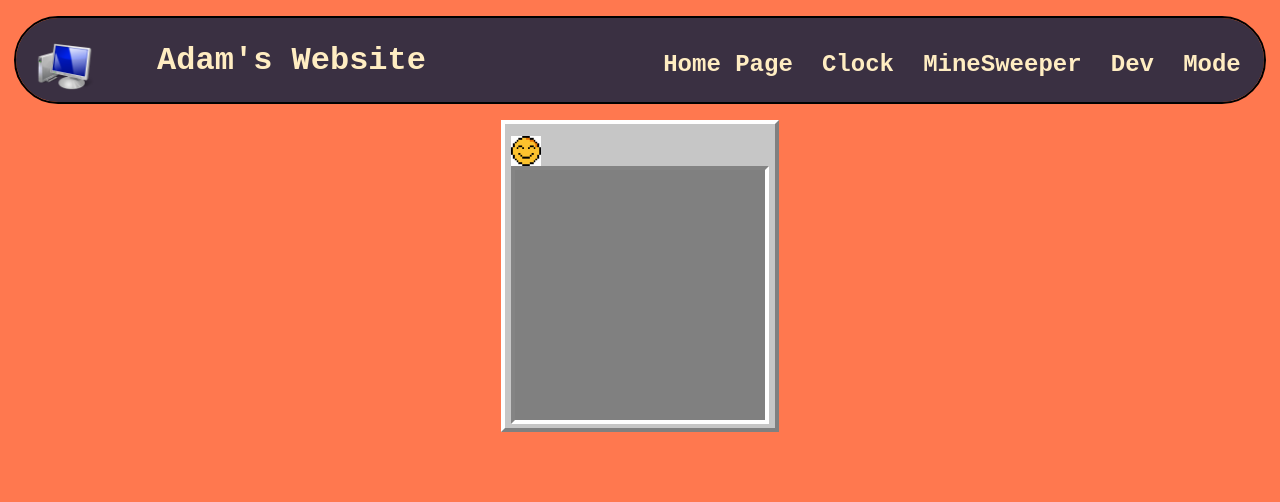
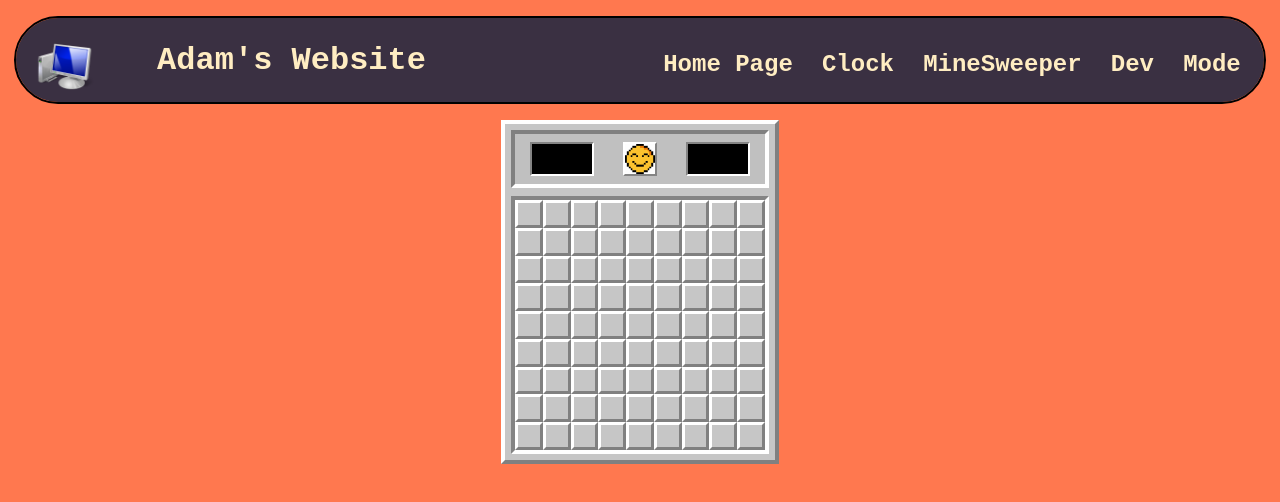
Before and after one commit to AdamCanard/react, a React app: page / in a window 1280 px wide. Shown: the top 502 px of the page. Built offline with nearby package versions, Linux system fonts and the light colour scheme.

Commit message:
Made it look like mine sweeper

```diff
--- a/src/Board.js
+++ b/src/Board.js
@@ -431,7 +431,6 @@ export default function Board({ maxRow, maxCol, bombs, height, width }) {
     display: grid;
     height: ${height}px;
     width: ${width}px;
-    align-items: center;
     grid-template-columns: repeat(${maxCol}, ${width / maxCol}px);
     grid-template-rows: repeat(${maxRow}, ${height / maxRow}px);
     border-left: 4px solid #848484;
@@ -442,31 +441,24 @@ export default function Board({ maxRow, maxCol, bombs, height, width }) {
 
   const BackBoardWrap = styled.section`
     display: flex;
-    height: ${height * 1.2}px;
+    flex-direction: column;
+    height: ${height + 80}px;
     width: ${width + 20}px;
-    padding-bottom: 4px;
-    justify-content: center;
-    align-items: flex-end;
+    justify-content: flex-end;
+    align-items: center;
+    padding-bottom: 6px;
     background-color: #c6c6c6;
     border-left: 4px solid #ffffff;
     border-top: 4px solid #ffffff;
     border-right: 4px solid #808080;
     border-bottom: 4px solid #808080;
+    row-gap: 8px;
   `;
 
   return (
-    <div
-      onContextMenu={(e) => e.preventDefault()}
-      style={{
-        display: "flex",
-        flexDirection: "column",
-        justifyContent: "center",
-      }}
-    >
+    <div onContextMenu={(e) => e.preventDefault()}>
       <BackBoardWrap>
-        <BackBoard>
-          <Timer />
-          <Smile />
+        <TopRow width={width} />
         <GridCSSWrap>
           {Object.values(grid).map((row, index) => {
             return Object.values(row).map((cell, col) => {
@@ -486,29 +478,62 @@ export default function Board({ maxRow, maxCol, bombs, height, width }) {
             });
           })}
         </GridCSSWrap>
-        </BackBoard>
       </BackBoardWrap>
     </div>
   );
 }
 
-function BackBoard({ children }) {
+function TopRow({ width }) {
+  const TopRowWrap = styled.section`
+    display: flex;
+    flex-direction: row;
+    align-items: center;
+    width: ${width}px;
+    padding-top: 8px;
+    padding-bottom: 8px;
+    justify-content: space-around;
+    background-color: #c0c0c0;
+    border-left: 4px solid #808080;
+    border-top: 4px solid #808080;
+    border-right: 4px solid #ffffff;
+    border-bottom: 4px solid #ffffff;
+  `;
+
+  const SevenSegWrap = styled.section`
+    height: 30px;
+    width: 60px;
+    background-color: black;
+    border-left: 2px solid #848484;
+    border-top: 2px solid #848484;
+    border-right: 2px solid #ffffff;
+    border-bottom: 2px solid #ffffff;
+  `;
   return (
     <>
-      <div className="BackBoard">{children}</div>
+      <TopRowWrap>
+        <SevenSegWrap>
+          <div className="Timer"></div>
+        </SevenSegWrap>
+
+        <Smile />
+        <SevenSegWrap>
+          <div className="Bombs"></div>
+        </SevenSegWrap>
+      </TopRowWrap>
     </>
   );
 }
 
-function Timer() {
-  return <></>;
-}
-
 function Smile() {
-  const SmileyWrap = styled.image`
+  const SmileyWrap = styled.section`
     display: flex;
     height: 30px;
     width: 30px;
+    justify-self: center;
+    border-left: 2px solid #ffffff;
+    border-top: 2px solid #ffffff;
+    border-right: 2px solid #848484;
+    border-bottom: 2px solid #848484;
   `;
 
   return (
--- a/src/Cell.js
+++ b/src/Cell.js
@@ -1,5 +1,6 @@
 import { useState, useEffect, useCallback } from "react";
 import flag from "./Flag.png";
+import styled from "styled-components";
 
 export default function Cell({
   obj,
@@ -15,19 +16,12 @@ export default function Cell({
     display: "flex",
     placeContent: "center",
     textAlign: "center",
-    height: height + "px",
-    width: width + "px",
+    height: height - 3 + "px",
+    width: width - 3 + "px",
     flexWrap: "wrap",
-
     fontFamily: "Lucida Console",
     fontSize: height / 2.5 + "px",
     userSelect: "none",
-    backgroundColor:
-      obj.objState === "closed" || obj.objState === "flagged"
-        ? "grey"
-        : obj.objState === "highlight"
-        ? "silver"
-        : "lightgrey",
   };
 
   function clickBox(e) {
@@ -51,7 +45,28 @@ export default function Cell({
     }
   }
 
+  const CellWrap = styled.section`
+    background-color: ${obj.objState === "closed" || obj.objState === "flagged"
+      ? "#c6c6c6"
+      : obj.objState === "highlight"
+      ? "white"
+      : "silver"};
+    border-left: ${obj.objState === "closed" || obj.objState === "flagged"
+      ? "3px solid #ffffff"
+      : "1px solid #848484"};
+    border-top: ${obj.objState === "closed" || obj.objState === "flagged"
+      ? "3px solid #ffffff"
+      : "1px solid #848484"};
+    border-right: ${obj.objState === "closed" || obj.objState === "flagged"
+      ? "3px solid #808080"
+      : "1px solid #848484"};
+    border-bottom: ${obj.objState === "closed" || obj.objState === "flagged"
+      ? "3px solid #808080"
+      : "1px solid #848484"};
+  `;
+
   return (
+    <CellWrap>
       <div onClick={clickBox} onContextMenu={clickBox} style={boxStyle}>
         {obj.objState === "show" && obj.objState != "flagged"
           ? obj.objVal === 9
@@ -65,5 +80,6 @@ export default function Cell({
           ""
         )}
       </div>
+    </CellWrap>
   );
 }
--- a/src/Homepage.js
+++ b/src/Homepage.js
@@ -11,11 +11,15 @@ This project helped me to structure my componants better, it also helped me lear
 It gave me a lot more practice managing state from parent and child componants.
 Im really happy with the logic, i am not so happy with all the redundant if statements i have in my logic
 \n
-Left to do is styling on the parent component to make it look like minesweeper, I want to render the flag or click on win and loss before running the alert and maybe find a better way to highlight blocks`;
+Left to do is
+styling to set numbers to be minesweeper photos,
+I need to implement timer and bombs, then fix the smile photo
+I want to render the flag or click on win and loss before running the alert and maybe find a better way to highlight blocks`;
 
 const postPara = `I am making the homepage / post system to keep a ledger of the things im working on, this post is specific is to see how the scroll it.
 I want to make everyother post to be in the reverse direction, I want to move all the paragraphs to a data file.
 This is the start of css monthlys, I'm only going to work on styles at the start of each month
+I need to fix the home page to allow dynamic sized components, next to do is a post adder
 `;
 
 export default function Homepage() {
@@ -24,7 +28,7 @@ export default function Homepage() {
       <Post name={"Post"} comp={""} para={postPara} />
       <Post
         name={"MineSweeper"}
-        comp={<Minesweeper height={250} width={250} />}
+        comp={<Minesweeper height={200} width={225} />}
         para={minePara}
       />
       <Post
--- a/src/Minesweeper.js
+++ b/src/Minesweeper.js
@@ -2,16 +2,7 @@ import Board from "./Board";
 import styled, { css } from "styled-components";
 
 export default function Minesweeper({ height = 250, width = 250 }) {
-  const Wrapper = styled.section`
-    box-shadow: outset 1px 1px white;
-  `;
   return (
-    <Wrapper>
-      <Board maxRow={10} maxCol={10} bombs={10} height={height} width={width} />
-    </Wrapper>
+    <Board maxRow={9} maxCol={9} bombs={10} height={height} width={width} />
   );
 }
-
-// function Wrapper() {
-//   return <></>;
-// }
```
Lines whose indentation alone changed are shown as unchanged.
